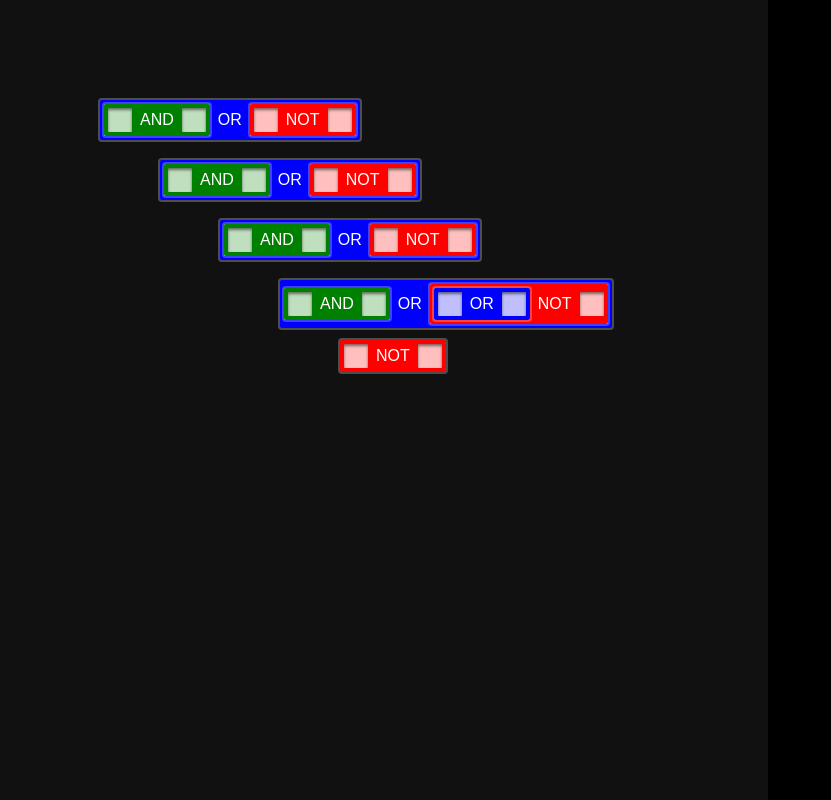
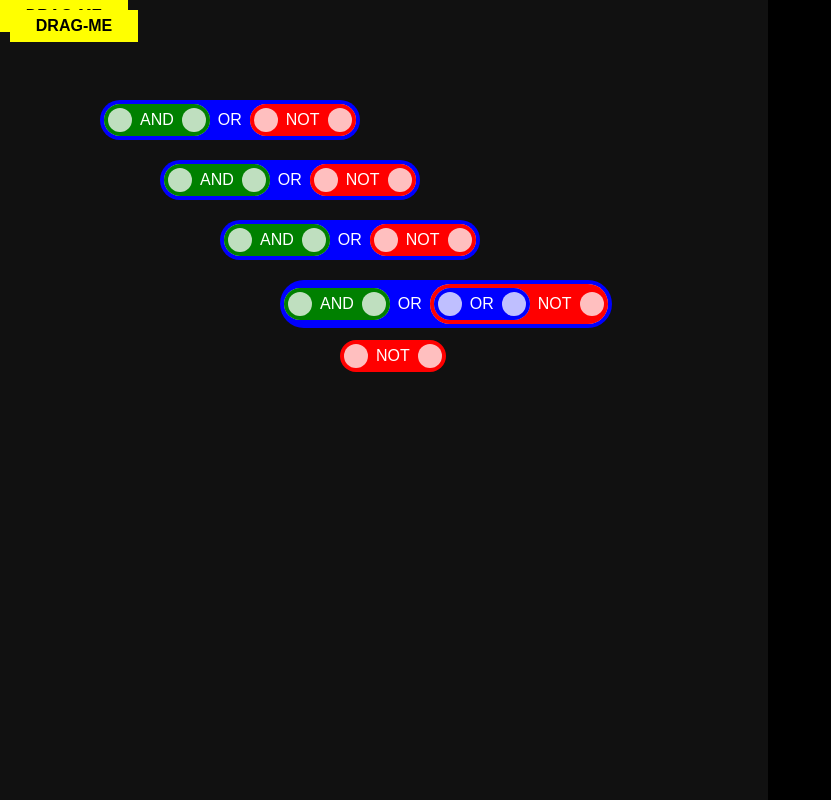
Before and after one commit to tenart/entombed-logic, a plain HTML site: page index.html in a window 1280 px wide. Shown: the whole page, without its empty margins (0-831 px from the left). Drawn offline with Linux system fonts and the light colour scheme.

Commit message:
Created DraggableElement.js.

```diff
--- a/css/main.css
+++ b/css/main.css
@@ -32,14 +32,28 @@ main > div {
     display: none;
 }
 
+.draggable {
+    position: absolute;
+    user-select: none;
+    cursor: move;
+}
+
+.draggable-default {
+    background-color: yellow;
+    color: black;
+    font-weight: bolder;
+    height: 32px;
+    width: 128px;
+    display: flex;
+    justify-content: center;
+    align-items: center;
+}
+
 .logic-brick {
     background-color: red;
-    position: absolute;
     padding: 4px;
-    border-radius: 2px;
-    user-select: none;
-    cursor: pointer;
-    box-shadow: 0 0 0 2px rgba(255, 255, 255, 0.25);
+    border-radius: 999px;
+    /* box-shadow: 0 0 0 2px rgba(255, 255, 255, 0.25); */
     display: flex;
     align-items: center;
     justify-content: center;
@@ -66,7 +80,7 @@ main > div {
     min-height: 24px;
     min-width: 24px;
     background-color: rgba(255, 255, 255, 0.75);
-    box-shadow: inset 0 2px 3px 0 rgba(0, 0, 0, 0.5);
+    /* box-shadow: inset 0 2px 3px 0 rgba(0, 0, 0, 0.5); */
     flex-shrink: 0;
-    border-radius: 1px;
+    border-radius: 999px;
 }
--- a/js/classes/Brickyard.js
+++ b/js/classes/Brickyard.js
@@ -127,19 +127,23 @@ export default class Brickyard {
 
     // Drag start.
     _onMouseDown(event) {
+        // Get cursor position at time of mousedown.
         const cursorPosition = {x: event.pageX, y: event.pageY}
         // Find closest HTML element with the "draggable" class.
         const targetHTML = event.target.closest(".draggable");
         if(targetHTML === null || targetHTML === undefined) { return }
         // Get ID and classes from HTML element.
         const targetID = targetHTML.getAttribute("id");
+        console.log("Clicked on", targetID);
         // If clicked on element is a logic brick.
         if(this._isBrick(targetHTML)) {
             const targetBrick = this.findBrickByID(targetID);
             this._draggingObject = targetBrick;
             this._draggingHTML = targetHTML;
             this._draggingOffset = utils.getPositionDiff(utils.getHTMLPosition(targetHTML, true), cursorPosition);
-            console.log("Dragging", this._draggingObject.getID());
+            // console.log("Dragging", this._draggingObject.getID());
+        } else {
+            console.log("foo");
         }
     }
 
@@ -161,7 +165,7 @@ export default class Brickyard {
     // Drag end.
     _onMouseUp(event) {
         if(this._isDragging()) {
-            console.log("Dropping", this._draggingObject.getID());
+            // console.log("Dropping", this._draggingObject.getID());
         }
         this._draggingObject = undefined;
         this._draggingHTML = undefined;
--- /dev/null
+++ b/js/classes/DraggableElement.js
@@ -0,0 +1,86 @@
+import utils from "../utils.js";
+
+/**
+ * Implementation of a draggable base element.
+ */
+export default class DraggableElement {
+
+    /**
+     * Construct a new draggable element.
+     * @param {String} id ID string to reference this object and HTML element. Defaults to random string.
+     * @param {Object} position Position in the form {x: Number, y: Number}. Defaults to {x: 0, y: 0}.
+     * @param {String} HTMLString HTML string to override default HTML. Can be undefined.
+     * @returns {DraggableElement} New instance of a draggable element.
+     */
+    constructor(id = `draggable-${utils.newID()}`, position = utils.getZeroPosition(), HTMLString) {
+        this.id = id;
+        this.HTMLElement = this._createHTML(HTMLString);
+        this.position = this.setPosition(position);
+    }
+
+    // GETTERS
+
+    getID() {
+        return this.id;
+    }
+
+    getPosition() {
+        return this.position;
+    }
+
+    getHTMLElement() {
+        return this.HTMLElement;
+    }
+
+    // SETTERS
+
+    /**
+     * Set the pixel position of this draggable element.
+     * @param {Object} position X and Y pixel position in the form of {x: Number, y: Number}.
+     * @returns {Object} The set position.
+     */
+     setPosition(position) {
+        // Validate position argument.
+        if(Number.isNaN(position.x) || Number.isNaN(position.y)) {
+            console.warn(this.id, "One or more values is not a number. Defaulting to", utils.getZeroPosition());
+            position = utils.getZeroPosition();
+        }
+        // Update internal position and CSS position.
+        this.position = position;
+        this.HTMLElement.style.left = `${this.position.x}px`;
+        this.HTMLElement.style.top = `${this.position.y}px`;
+        // Return position if needed.
+        return position;
+    }
+
+    // PRIVATE METHODS
+
+    /**
+     * Generate HTML string for default element. Does not append new element to document.
+     * @returns {String} The default HTML string.
+     */
+    _makeDefaultHTMLString() {
+        const defaultHTMLString = `
+            <div id=${this.id} class="draggable draggable-default">
+                DRAG-ME
+            </div>
+        `;
+        return defaultHTMLString;
+    }
+
+    _createHTML(HTMLString) {
+        // If no HTML string is provided, generate default string.
+        const newHTMLString = HTMLString ? HTMLString : this._makeDefaultHTMLString();
+        // Append HTML string as element to app root and get reference to it.
+        utils.getBrickyardRoot().insertAdjacentHTML("beforeend", newHTMLString);
+        const newHTMLElement = document.getElementById(this.id);
+        if(newHTMLElement === null) {
+            console.warn("Mismatching ID, cannot find", this.id);
+            return undefined;
+        }
+        newHTMLElement.classList.add("draggable");
+        newHTMLElement.style.position = "absolute";
+        // Return HTML element.
+        return newHTMLElement;
+    }
+}
--- a/js/classes/LogicBrick.js
+++ b/js/classes/LogicBrick.js
@@ -4,6 +4,7 @@ import utils from "../utils.js";
  * Implementation of a logic brick.
  */
 export default class LogicBrick {
+
     /**
      * Construct new logic brick.
      * @param {String} type The type of logic for this brick. Can be "and", "or", or "not".
--- a/js/main.js
+++ b/js/main.js
@@ -1,4 +1,5 @@
 import Brickyard from "./classes/Brickyard.js";
+import DraggableElement from "./classes/DraggableElement.js";
 
 // Make new brickyard to edit bricks in.
 const brickyard = new Brickyard();
@@ -46,4 +47,7 @@ brickyard.printAllBrickIDs();
 brickyard.printRootBrickIDs();
 
 
+const defaultDraggableA = new DraggableElement();
+const defaultDraggableB = new DraggableElement(undefined, {x: 10, y: 10}, undefined);
+
 // testBrickD.remove();
```
Also changed, not shown: 1 other file.
